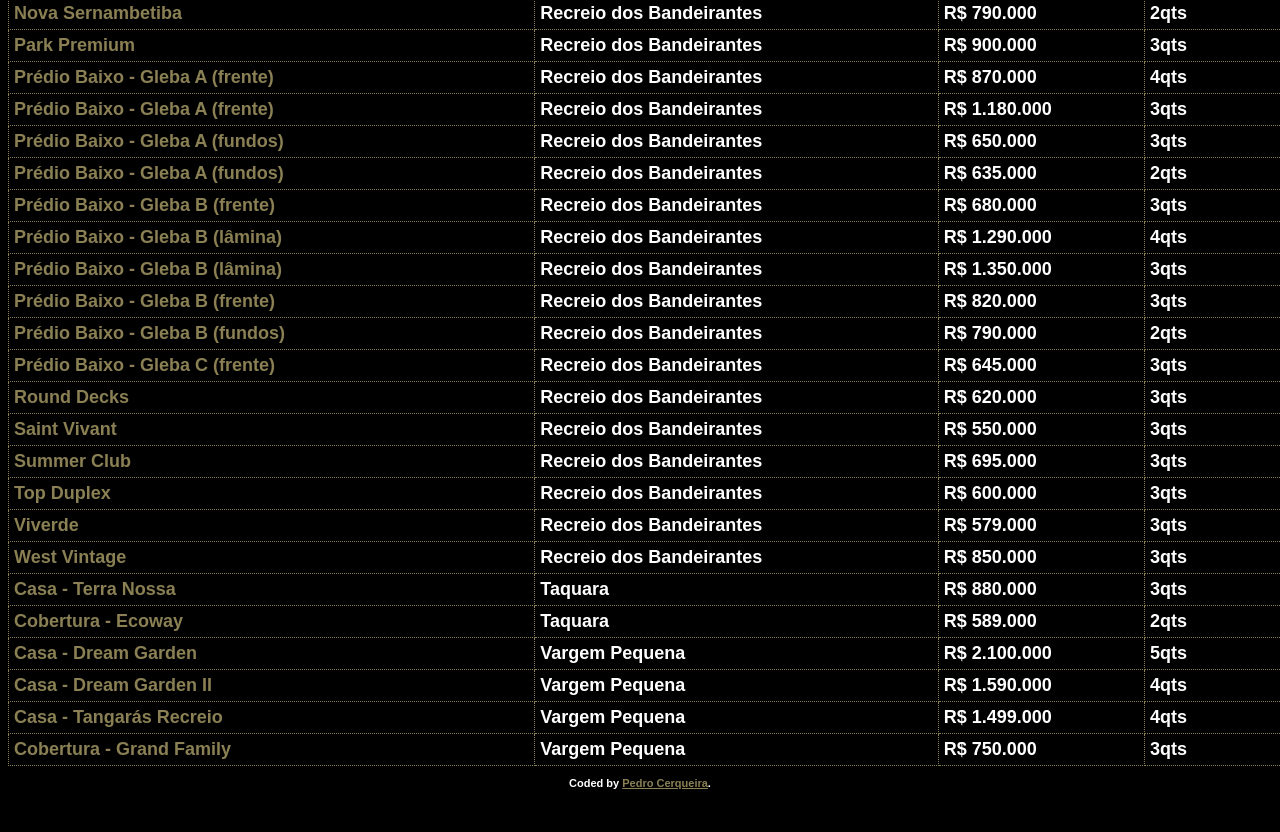
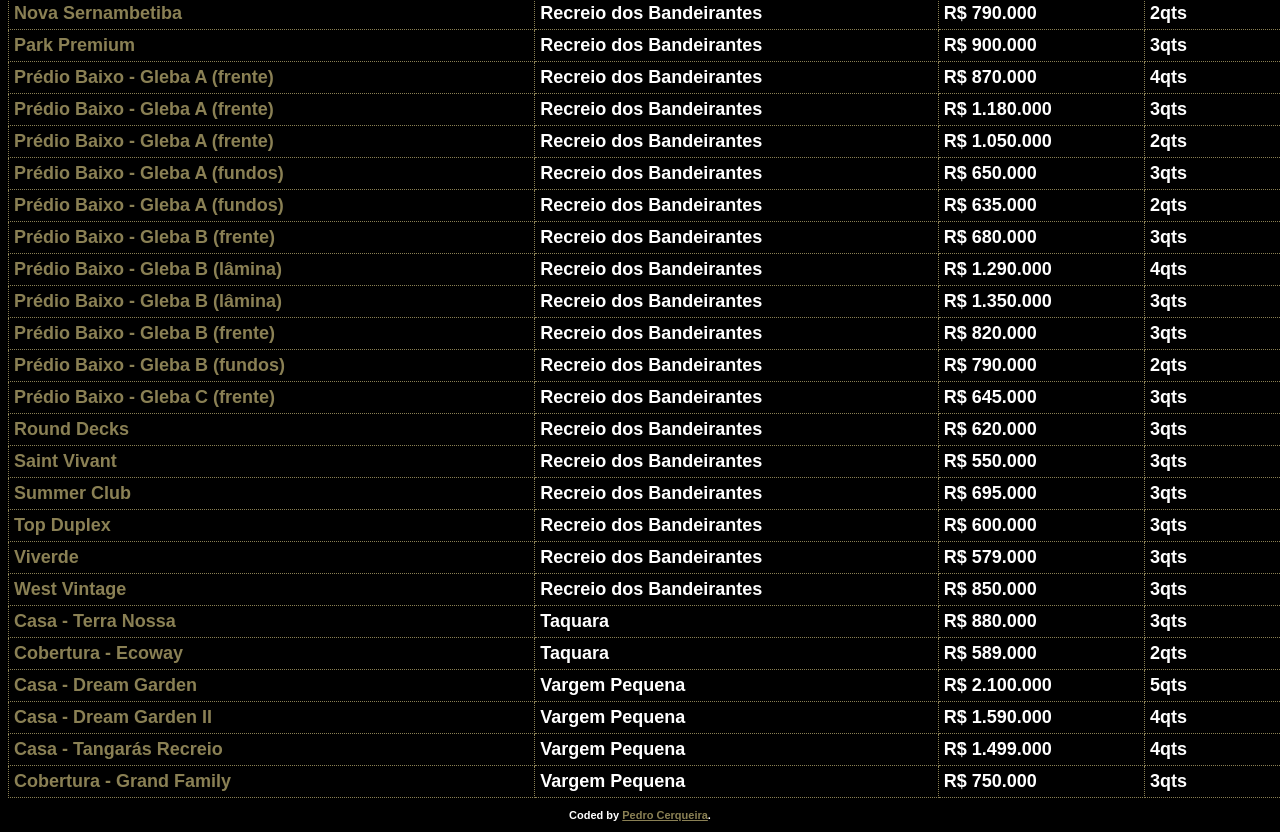
Before and after one commit to PedroCrqs/planilha-de-opcoes, a plain HTML site: page index.html in a window 1280 px wide. Shown: the part 2062-2894 px from the top of the page. Before the commit the page ends 2862 px from the top, so only its background shows below. Drawn offline with Linux system fonts and the light colour scheme; a web font is replaced by a local one.

Commit message:
odilon martins added

```diff
--- a/index.html
+++ b/index.html
@@ -855,6 +855,19 @@
           <td>
             <a
               class="bName"
+              href="https://drive.google.com/drive/u/1/folders/1-F755U8d0MiJsMmcTJNacoa0E60V3apQ"
+              target="_blank"
+              >Prédio Baixo - Gleba A (frente)</a
+            >
+          </td>
+          <td>Recreio dos Bandeirantes</td>
+          <td>R$ 1.050.000</td>
+          <td>2qts</td>
+        </tr>
+        <tr>
+          <td>
+            <a
+              class="bName"
               href="https://drive.google.com/drive/u/1/folders/1S6LRDhjr1U05iZrp09QXcfOrMsNFbuzT"
               target="_blank"
               >Prédio Baixo - Gleba A (fundos)</a
```
